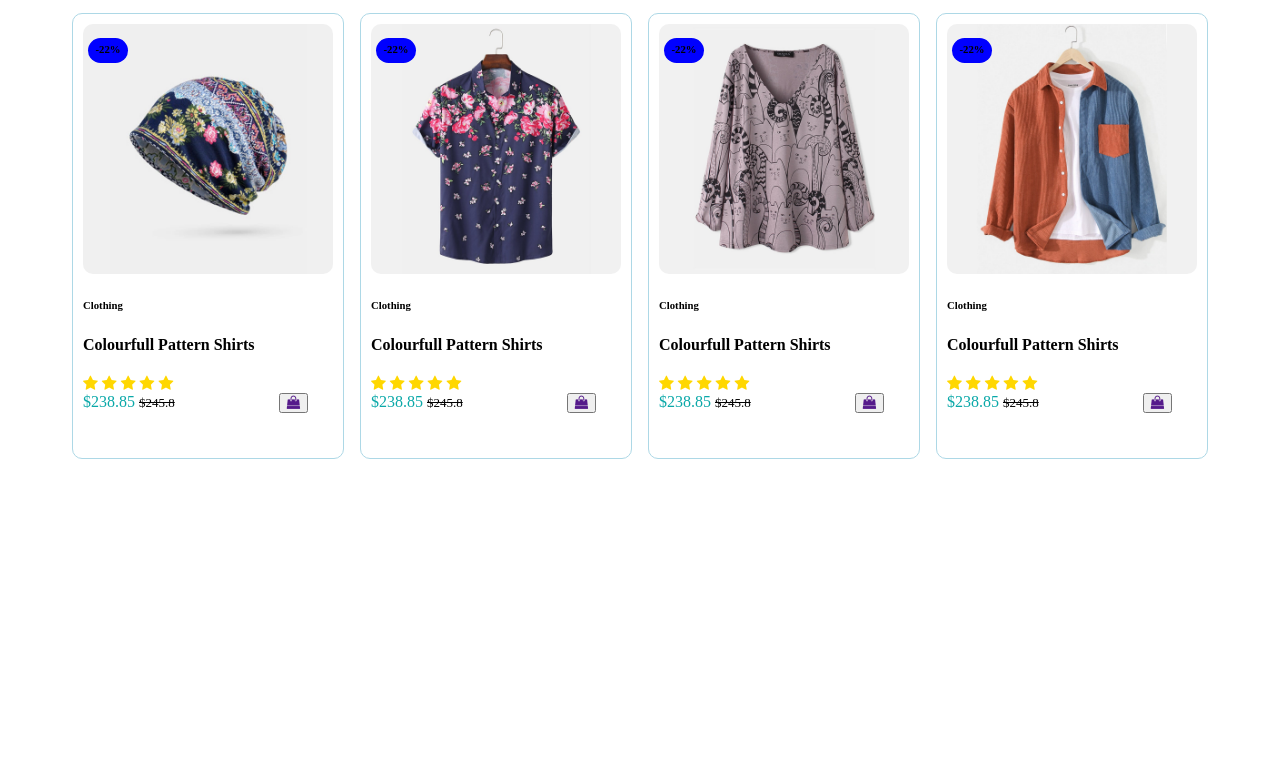
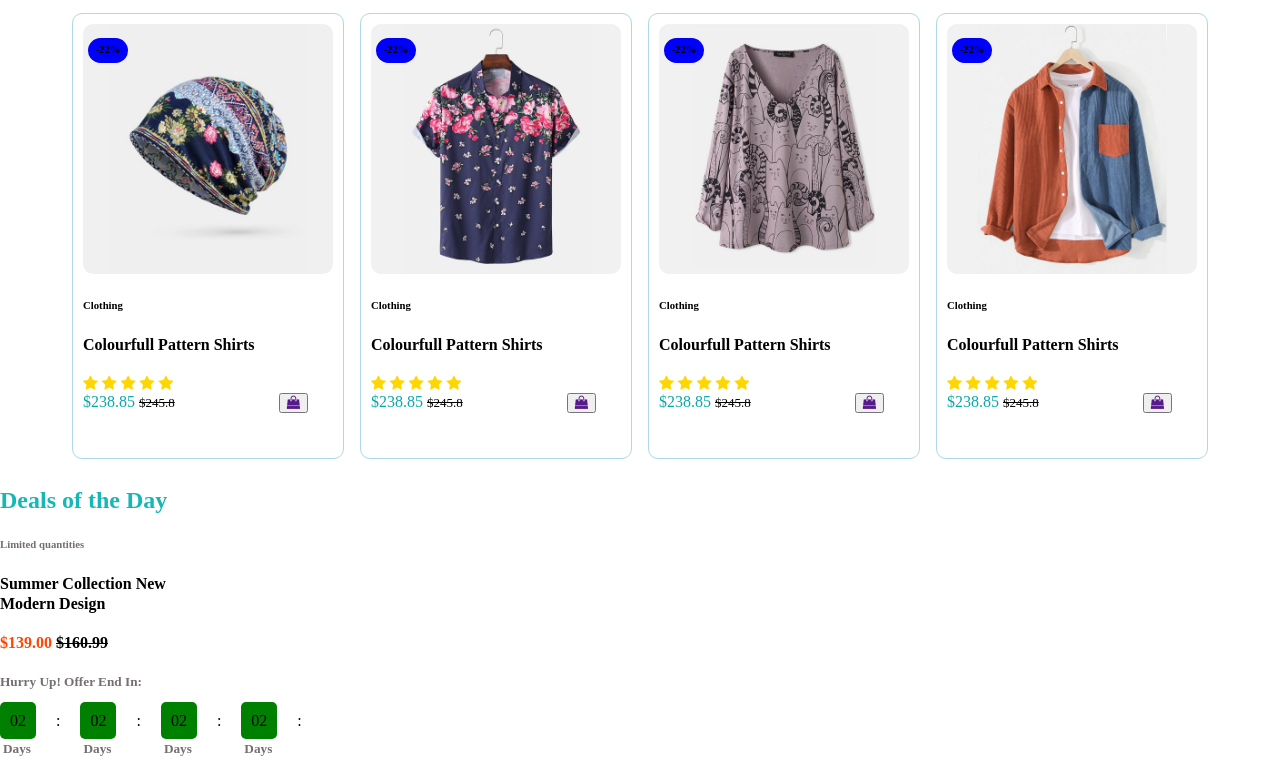
Before and after one commit to YogeshNU/project, a plain HTML site: page index.html in a window 1280 px wide. Shown: the part 1468-2250 px from the top of the page. Before the commit the page ends 1935 px from the top, so only its background shows below. Drawn offline with Linux system fonts and the light colour scheme.

Commit message:
creting header portion

```diff
--- a/index.html
+++ b/index.html
@@ -214,6 +214,36 @@
             <h6 class="twentysix">-22%</h6>
         </div>
     </section>
+    <section>
+        <div class="thirty">
+            <h1>Deals of the Day</h1>
+            <h6>Limited quantities</h6>
+            <h4>Summer Collection New</h4>
+            <h4>Modern Design</h4>
+            <span>$139.00</span> <span>$160.99</span>
+            <h5>Hurry Up! Offer End In:</h5>
+            <div class="box">
+            <div>
+                <span>02</span><span>:</span>
+                <h5>Days</h5>
+            </div>
+            <div>
+                <span>02</span><span>:</span>
+                <h5>Days</h5>
+            </div>
+            <div>
+                <span>02</span><span>:</span>
+                <h5>Days</h5>
+            </div>
+            <div>
+                <span>02</span><span>:</span>
+                <h5>Days</h5>
+            </div>
+
+            </div>
+
+        </div>
+    </section>
 
 </body>
 </html>
--- a/style.css
+++ b/style.css
@@ -211,3 +211,43 @@ body{
     text-decoration: line-through;
 
 }
+.thirty h4:nth-child(4){
+    margin-top: -20px;
+}
+.thirty span:nth-child(5){
+    color: orangered;
+    font-weight: bolder;
+
+}
+.thirty span:nth-child(6){
+    text-decoration: line-through;
+    font-weight: bolder;
+}
+.thirty h1{
+    color: rgb(23, 183, 183);
+}
+.thirty h5{
+    color: rgb(118, 111, 111);
+}
+.thirty h6{
+    color: rgb(118, 111, 111);
+}
+.thirty div span:nth-child(1){
+    width: 30px;
+    background-color: green;
+    border-radius: 5px;
+    padding: 10px;
+}
+.thirty div h5{
+    padding: 3px;
+    margin-top: 8px;
+}
+.thirty .box{
+    display: flex;
+    justify-content: space-around;
+    width: 25%;
+
+}
+.thirty div span:nth-child(2){
+    padding: 20px;
+}
```
